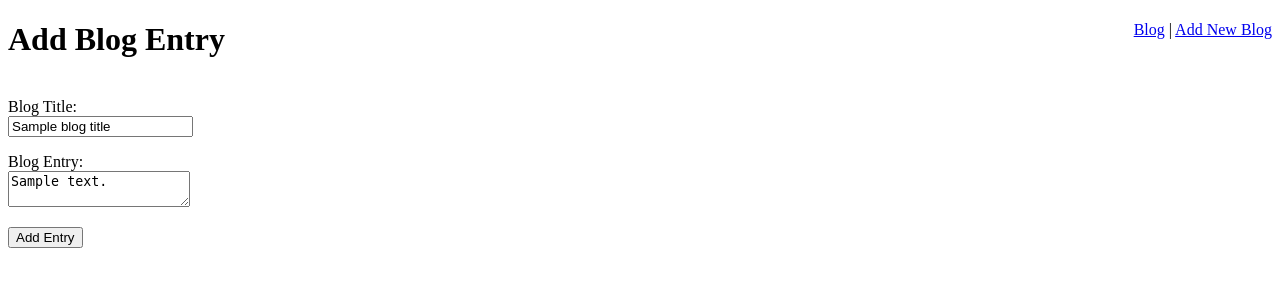
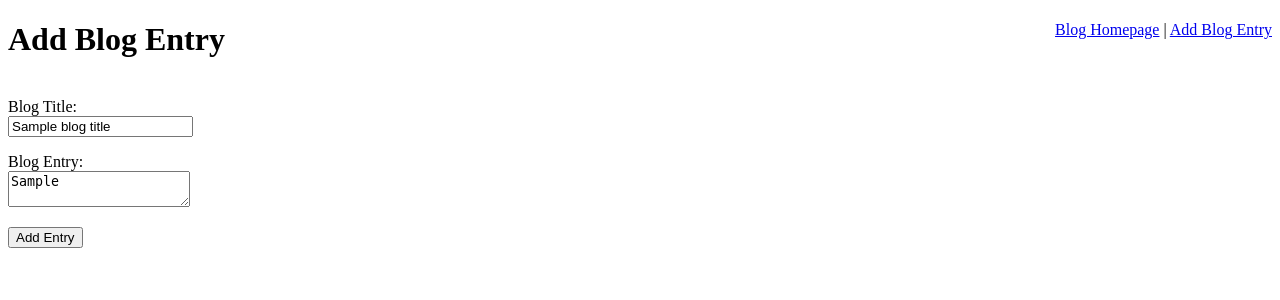
Before and after one commit to srapisardo/blogz, a Flask app: template templates/newpost.html in a window 1280 px wide. Shown: the top 300 px of the page. Run offline with Flask 2, Linux system fonts and the light colour scheme; the template is opened without the code that fills it: most values are stand-ins (such as "Sample title", 1, 10 or a date in 2020).

Commit message:
Complete Build-A-Blog

```diff
--- a/main.py
+++ b/main.py
@@ -36,23 +36,23 @@ def blog():
 def new_post():
     if request.method == 'POST':
         blog_title = request.form['blog-title']
-        blog_body = request.form['blog-entry']
+        blog_entry = request.form['blog-entry']
         title_error = ''
-        body_error = ''
+        entry_error = ''
 
         if not blog_title:
-            title_error = "Please input a blog  title"
-        if not blog_body:
-            body_error = "Please input a blog entry"
+            title_error = "Please input a blog title"
+        if not blog_entry:
+            entry_error = "Please input a blog entry"
 
-        if not body_error and not title_error:
-            new_entry = Blog(blog_title, blog_body)
+        if not entry_error and not title_error:
+            new_entry = Blog(blog_title, blog_entry)
             db.session.add(new_entry)
             db.session.commit()
             return redirect('/blog?id={}'.format(new_entry.id))
         else:
-            return render_template('newpost.html', title='New Entry', title_error=title_error, body_error=body_error,
-                blog_title=blog_title, blog_body=blog_body)
+            return render_template('newpost.html', title='New Entry', title_error=title_error, entry_error=entry_error,
+                blog_title=blog_title, blog_entry=blog_entry)
 
     return render_template('newpost.html', title='New Entry')
 
--- a/templates/base.html
+++ b/templates/base.html
@@ -6,7 +6,7 @@
 <body>
 
         <div style='float: right'>
-            <a href="blog">Blog</a> | <a href="newpost">Add New Blog</a>
+            <a href="blog">Blog Homepage</a> | <a href="newpost">Add Blog Entry</a>
         </div>
 
     {% block content %}
--- a/templates/newpost.html
+++ b/templates/newpost.html
@@ -11,9 +11,9 @@
         <p class="error">{{title_error}}</p>
         <label>Blog Entry:
             <br>
-            <textarea name="blog-entry">{{blog_body}}</textarea>
+            <textarea name="blog-entry">{{blog_entry}}</textarea>
         </label>
-        <p class="error">{{body_error}}</p>
+        <p class="error">{{entry_error}}</p>
         <input type="submit" value='Add Entry'>
     </form>
 {% endblock %}
```
